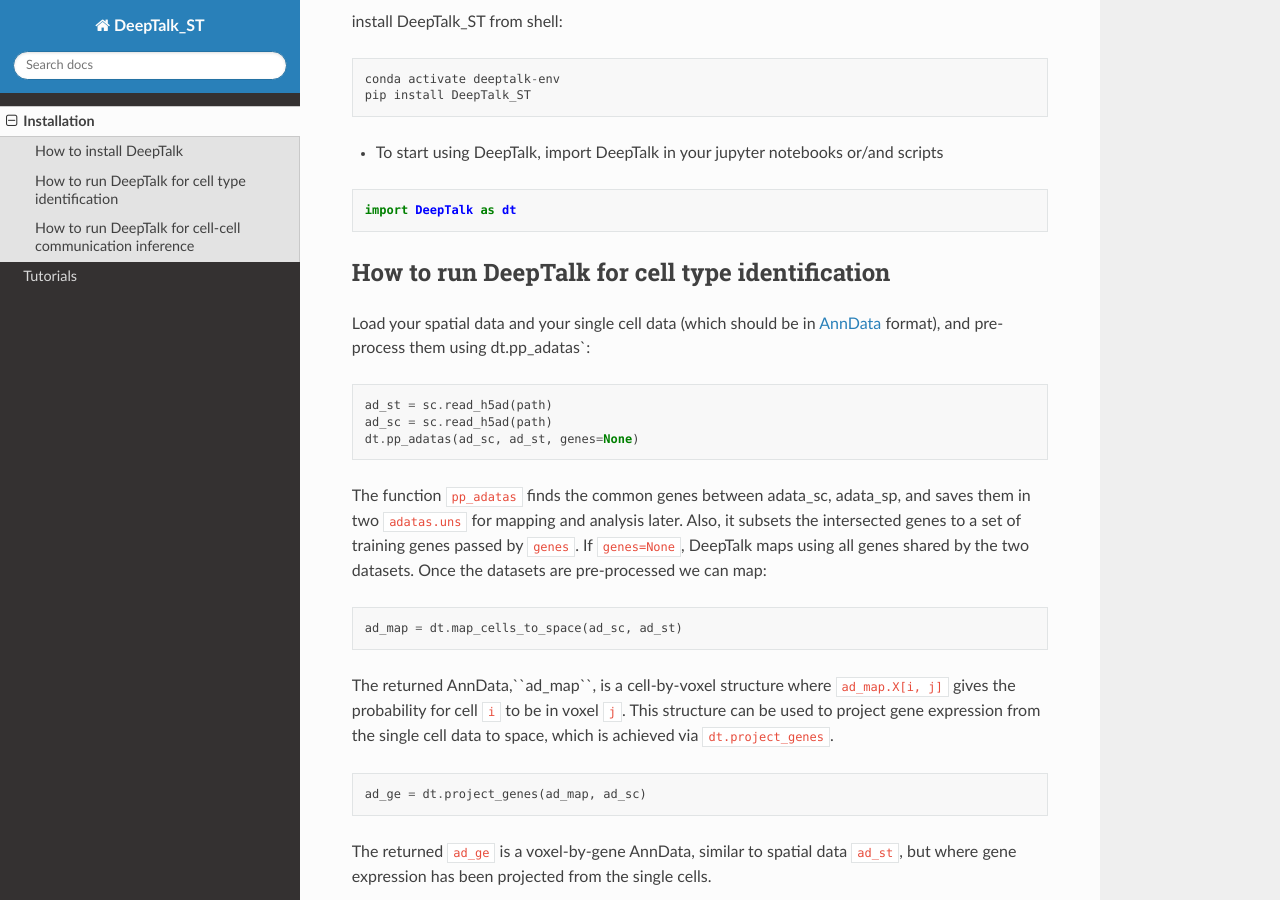
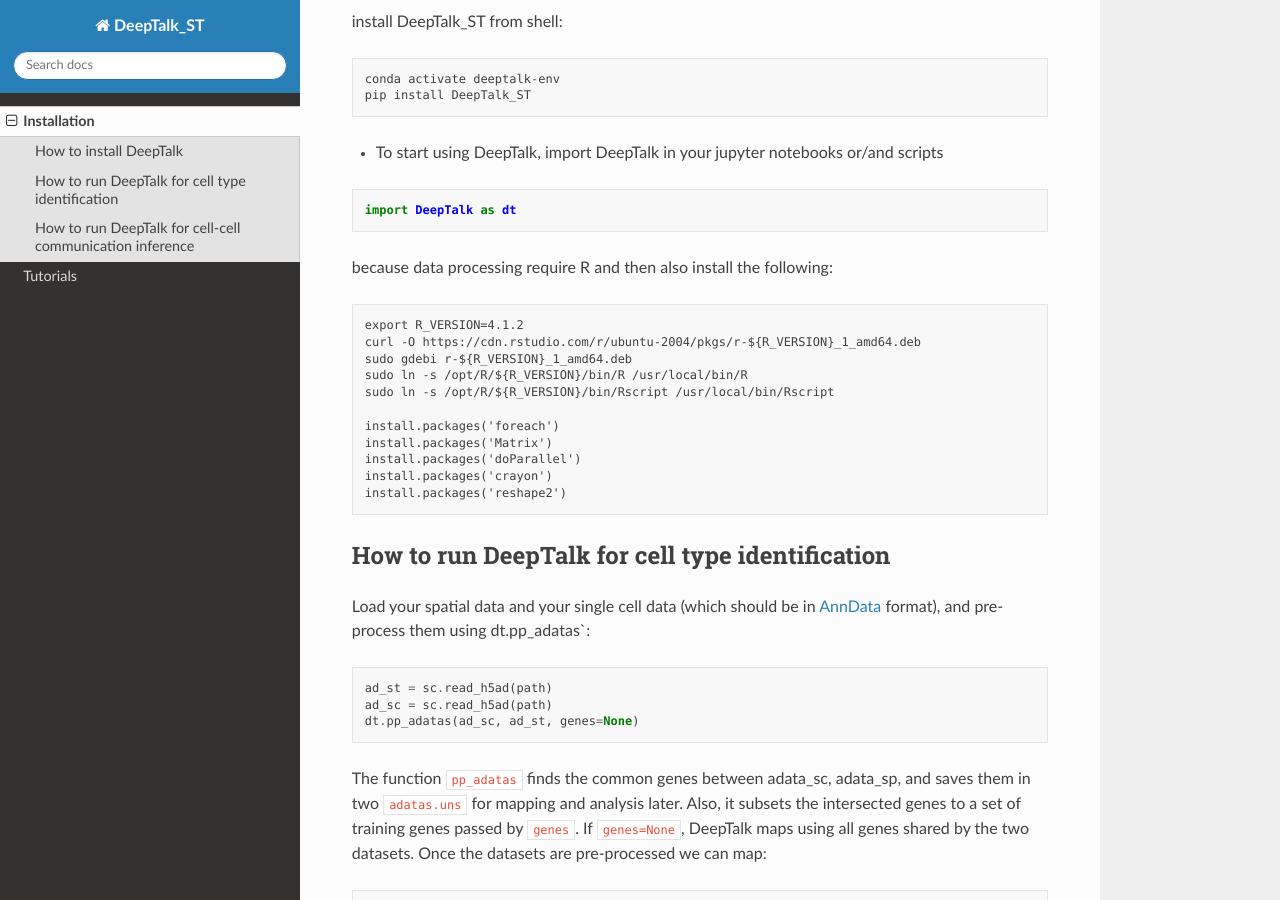
Before and after one commit to JiangBioLab/DeepTalk, a Sphinx documentation site: the page built from docs/installation.md, in a window 1280 px wide and 900 px high, scrolled down 394 px. Built offline with Sphinx 7.4.7 and the Read the Docs theme 2.0.0, drawn with Linux system fonts in a browser that asks for light colours; pages that are not in the unit, such as notebooks, are missing from menus.

Commit message:
Update installation.md

````diff
--- a/docs/installation.md
+++ b/docs/installation.md
@@ -20,6 +20,21 @@ To install DeepTalk, make sure you have [PyTorch](https://pytorch.org/) and [sca
 
 ```
   import DeepTalk as dt
+```
+because data processing require R and then also install the following:
+
+```
+export R_VERSION=4.1.2
+curl -O https://cdn.rstudio.com/r/ubuntu-2004/pkgs/r-${R_VERSION}_1_amd64.deb
+sudo gdebi r-${R_VERSION}_1_amd64.deb
+sudo ln -s /opt/R/${R_VERSION}/bin/R /usr/local/bin/R
+sudo ln -s /opt/R/${R_VERSION}/bin/Rscript /usr/local/bin/Rscript
+
+install.packages('foreach')
+install.packages('Matrix')
+install.packages('doParallel')
+install.packages('crayon')
+install.packages('reshape2')
 ```
 
 ## How to run DeepTalk for cell type identification
````
